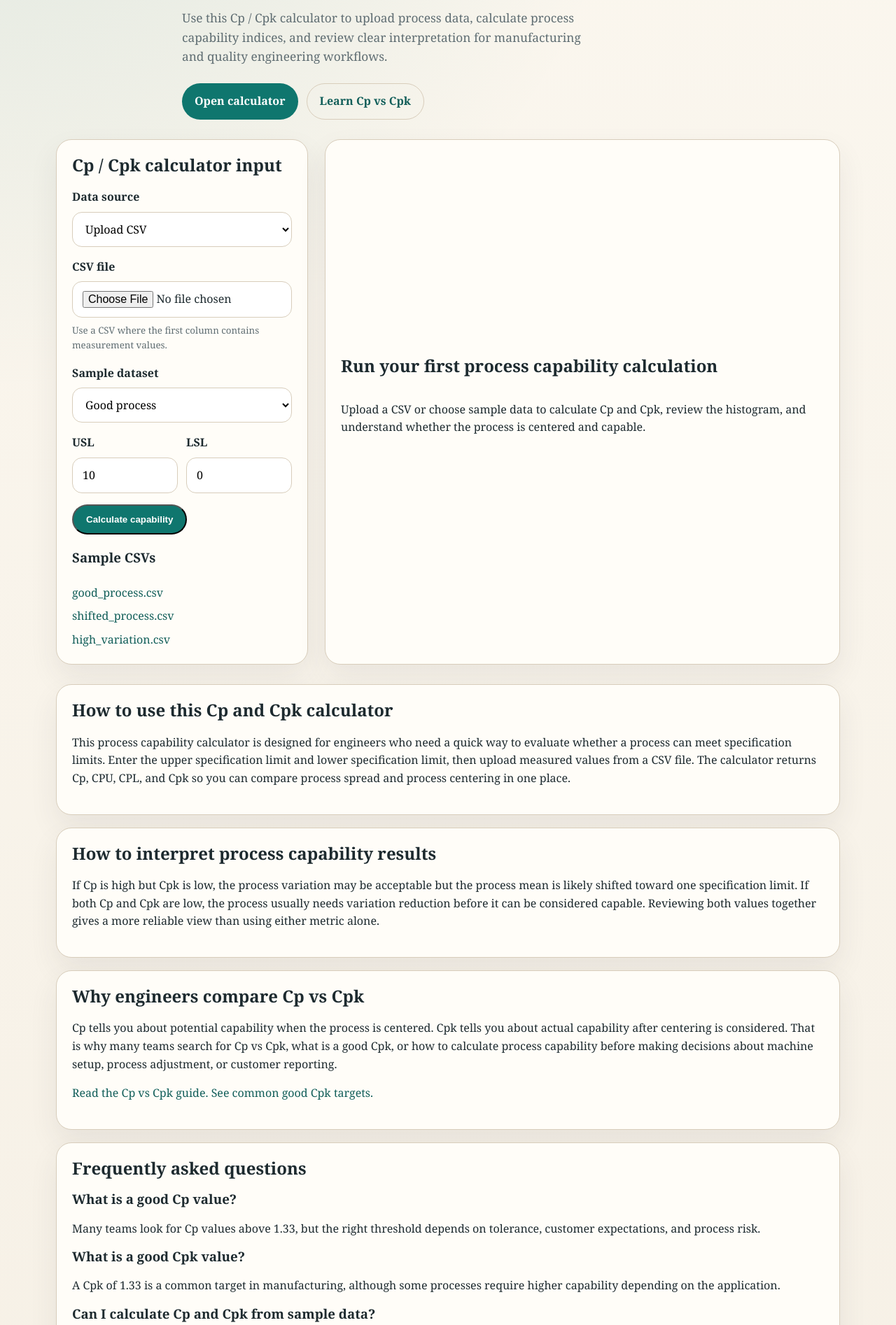
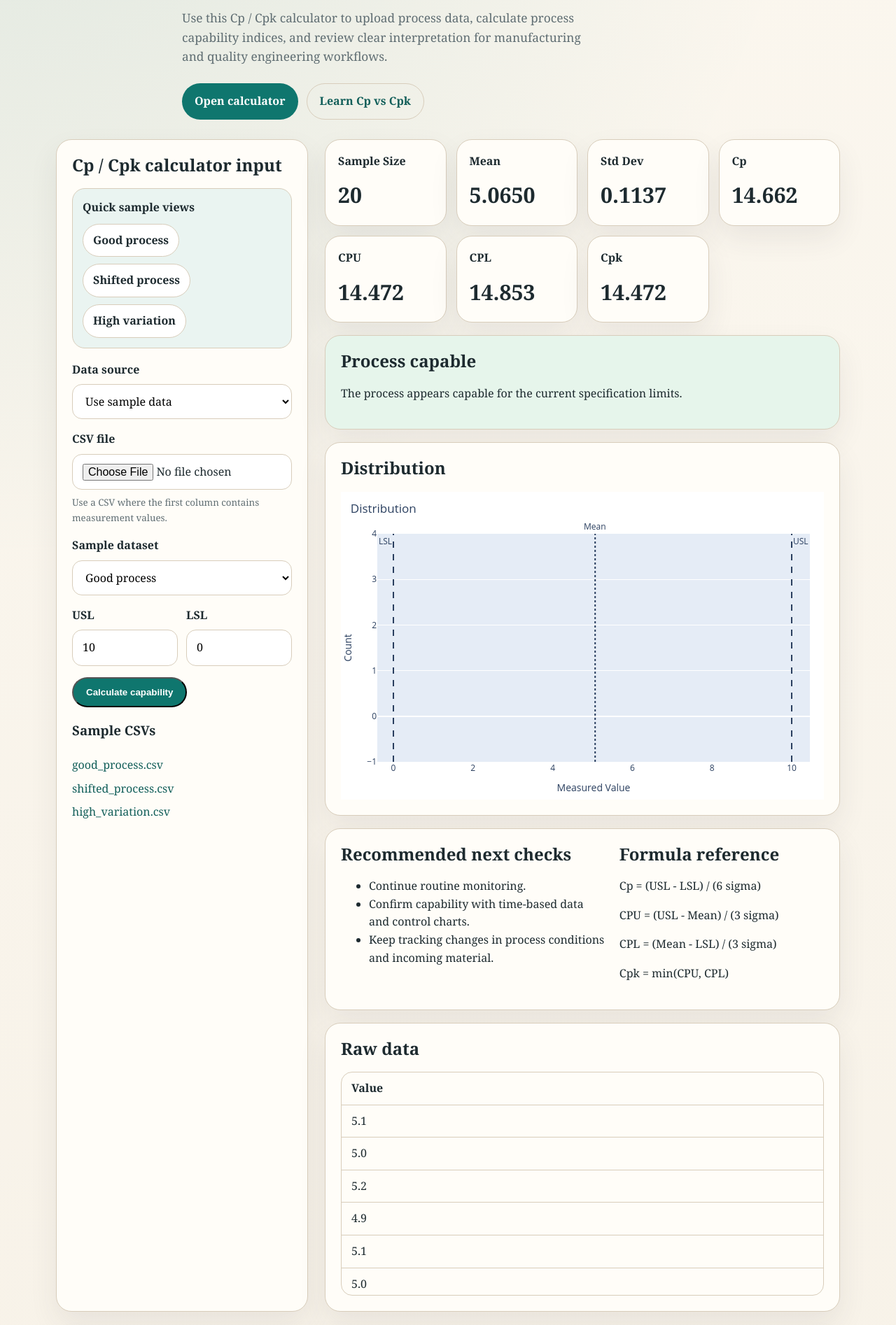
Before and after one commit to ryo0905-eng/cp-cpk-calculator-python, a Flask app: page / in a window 1280 px wide. Shown: the part 363-2257 px from the top of the page at 70% size. Run offline with Flask 3, Linux system fonts and the light colour scheme; some libraries are stand-ins or nearby versions.

Commit message:
最初にサンプルデータが表示されるように変更

```diff
--- a/calculator_service.py
+++ b/calculator_service.py
@@ -9,7 +9,7 @@ from analysis import calculate_capability, interpret_results, make_histogram, re
 from sample_catalog import get_sample_series
 
 DEFAULT_FORM = {
-    "input_mode": "upload",
+    "input_mode": "sample",
     "sample_key": "good",
     "usl": "10",
     "lsl": "0",
@@ -43,7 +43,7 @@ def get_form_state(form_data) -> dict:
 
 
 def build_initial_calculator_state() -> dict:
-    return {
+    state = {
         "form": DEFAULT_FORM.copy(),
         "results": None,
         "status": None,
@@ -52,6 +52,13 @@ def build_initial_calculator_state() -> dict:
         "raw_values": [],
         "error_message": None,
     }
+
+    try:
+        state.update(run_calculation(state["form"], uploaded_file=None))
+    except Exception as exc:
+        state["error_message"] = str(exc)
+
+    return state
 
 
 def run_calculation(form: dict, uploaded_file) -> dict:
--- a/static/style.css
+++ b/static/style.css
@@ -174,6 +174,41 @@ h1 {
 .field-row {
     display: grid;
     gap: 8px;
+}
+
+.sample-switcher {
+    display: grid;
+    gap: 10px;
+    margin-bottom: 18px;
+    padding: 14px;
+    border: 1px solid var(--line);
+    border-radius: 18px;
+    background: var(--soft);
+}
+
+.sample-switcher span {
+    font-weight: 700;
+}
+
+.sample-switcher-actions {
+    display: flex;
+    flex-wrap: wrap;
+    gap: 10px;
+}
+
+.chip-button {
+    border: 1px solid var(--line);
+    background: #fff;
+    color: var(--ink);
+    border-radius: 999px;
+    padding: 10px 14px;
+    font: inherit;
+    font-weight: 700;
+    cursor: pointer;
+}
+
+.chip-button:hover {
+    background: #f7f3eb;
 }
 
 .field {
--- a/templates/index.html
+++ b/templates/index.html
@@ -63,6 +63,14 @@
 <section class="container app-grid" id="calculator">
     <form class="panel form-panel" method="post" enctype="multipart/form-data">
         <h2>Cp / Cpk calculator input</h2>
+        <div class="sample-switcher">
+            <span>Quick sample views</span>
+            <div class="sample-switcher-actions">
+                <button class="chip-button" type="submit" name="input_mode" value="sample" onclick="this.form.sample_key.value='good'">Good process</button>
+                <button class="chip-button" type="submit" name="input_mode" value="sample" onclick="this.form.sample_key.value='shifted'">Shifted process</button>
+                <button class="chip-button" type="submit" name="input_mode" value="sample" onclick="this.form.sample_key.value='high-variation'">High variation</button>
+            </div>
+        </div>
         <label class="field">
             <span>Data source</span>
             <select name="input_mode">
```
